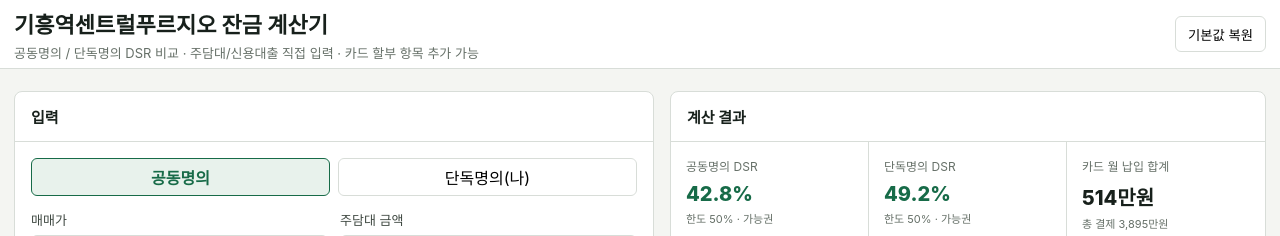
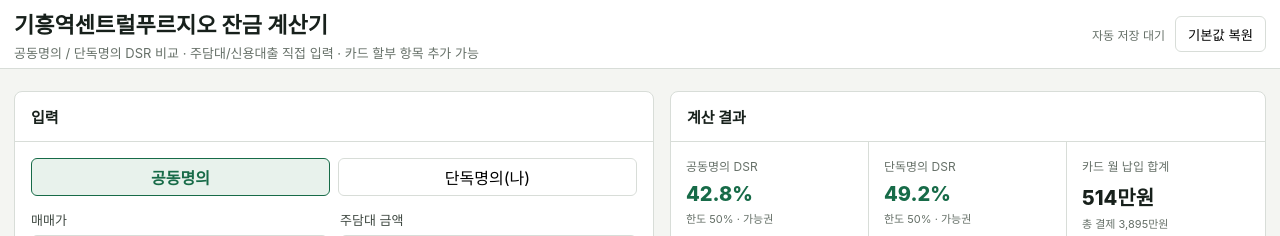
Before and after one commit to WantAirpod/house-ai, a Python web app: template src/home_decision_ai/templates/financing_calculator.html in a window 1280 px wide. Shown: the top 236 px of the page. Run offline with Jinja, Linux system fonts and the light colour scheme; the template is opened without the code that fills it, so the values that code supplies are empty.

Commit message:
Show calculator autosave status

```diff
--- a/src/home_decision_ai/templates/financing_calculator.html
+++ b/src/home_decision_ai/templates/financing_calculator.html
@@ -53,6 +53,8 @@
       .warning { margin-top:12px; padding:10px 12px; border-left:3px solid var(--warning); background:var(--warning-soft); font-size:12px; line-height:1.5; }
       .warning.danger { border-color:var(--danger); background:var(--danger-soft); }
       .row-actions { display:flex; gap:8px; margin-top:12px; }
+      .header-actions { display:flex; align-items:center; gap:10px; }
+      .save-status { color:var(--muted); font-size:12px; white-space:nowrap; }
       .result-grid { display:grid; grid-template-columns:1fr 1fr; gap:14px; align-items:start; }
       .result-card { border:1px solid var(--line); border-radius:8px; padding:14px; background:#fff; }
       .result-card h3 { margin:0; font-size:16px; }
@@ -84,7 +86,10 @@
           <h1>기흥역센트럴푸르지오 잔금 계산기</h1>
           <div class="subtle">공동명의 / 단독명의 DSR 비교 · 주담대/신용대출 직접 입력 · 카드 할부 항목 추가 가능</div>
         </div>
-        <button id="reset-button" type="button">기본값 복원</button>
+        <div class="header-actions">
+          <span class="save-status" id="save-status">자동 저장 대기</span>
+          <button id="reset-button" type="button">기본값 복원</button>
+        </div>
       </div>
     </header>
     <main class="wrap">
@@ -395,6 +400,8 @@
       }
       function saveState() {
         localStorage.setItem(storageKey, JSON.stringify(readState()));
+        const status = document.getElementById("save-status");
+        if (status) status.textContent = "자동 저장됨";
       }
       function applyState(state) {
         if (!state || !state.values) return false;
@@ -409,6 +416,8 @@
           document.querySelectorAll(".tab-panel").forEach(panel => panel.classList.toggle("active", panel.id === `tab-${activeTab}`));
         }
         renderCardInputs();
+        const status = document.getElementById("save-status");
+        if (status) status.textContent = "저장값 불러옴";
         return true;
       }
       function loadState() {
@@ -595,6 +604,8 @@
         document.querySelectorAll(".tab-button").forEach(item => item.classList.toggle("active", item.dataset.tab === activeTab));
         document.querySelectorAll(".tab-panel").forEach(panel => panel.classList.toggle("active", panel.id === `tab-${activeTab}`));
         setForm();
+        const status = document.getElementById("save-status");
+        if (status) status.textContent = "기본값으로 초기화";
         calculate();
       });
       inputIds.forEach(id => document.getElementById(id)?.addEventListener("input", () => {
```
